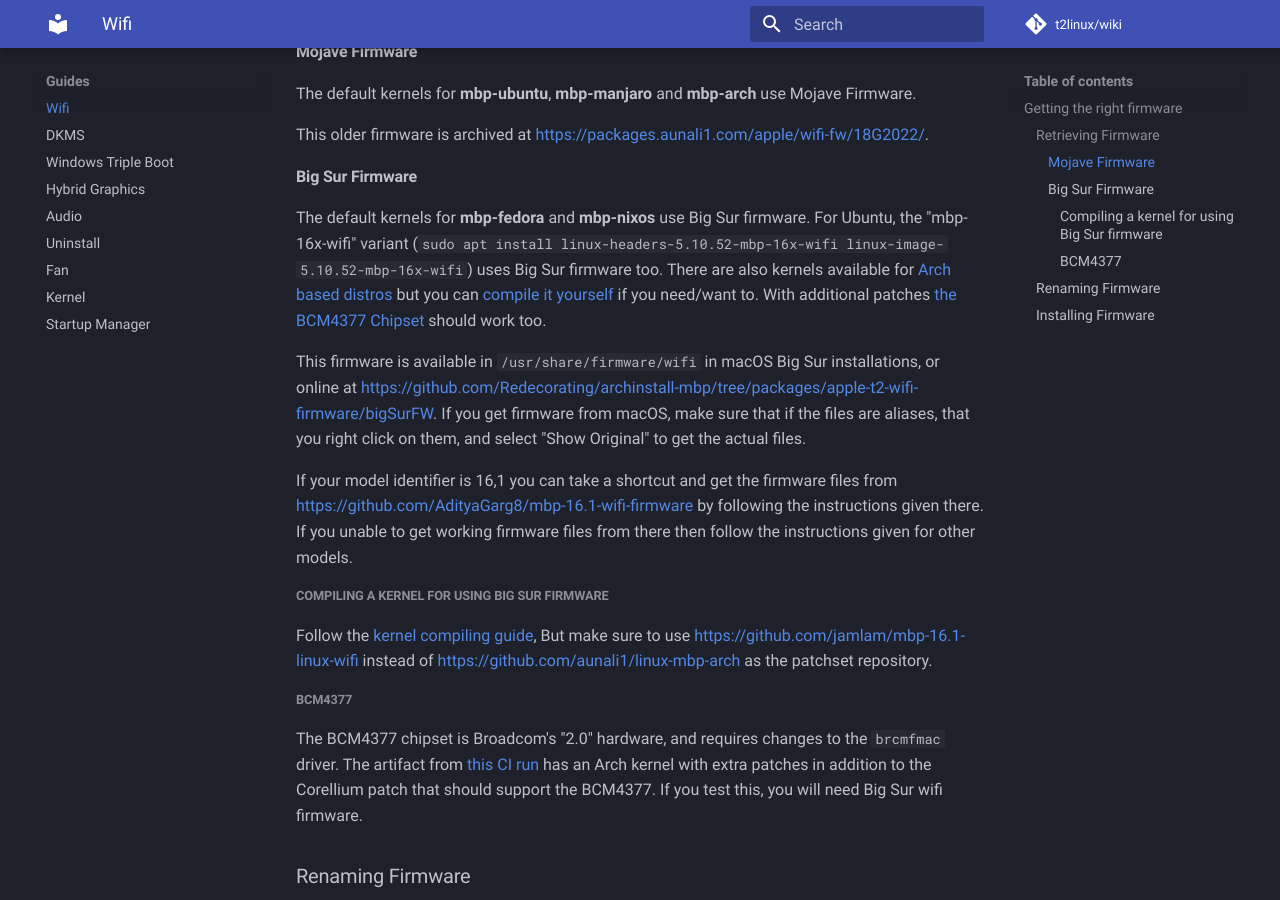
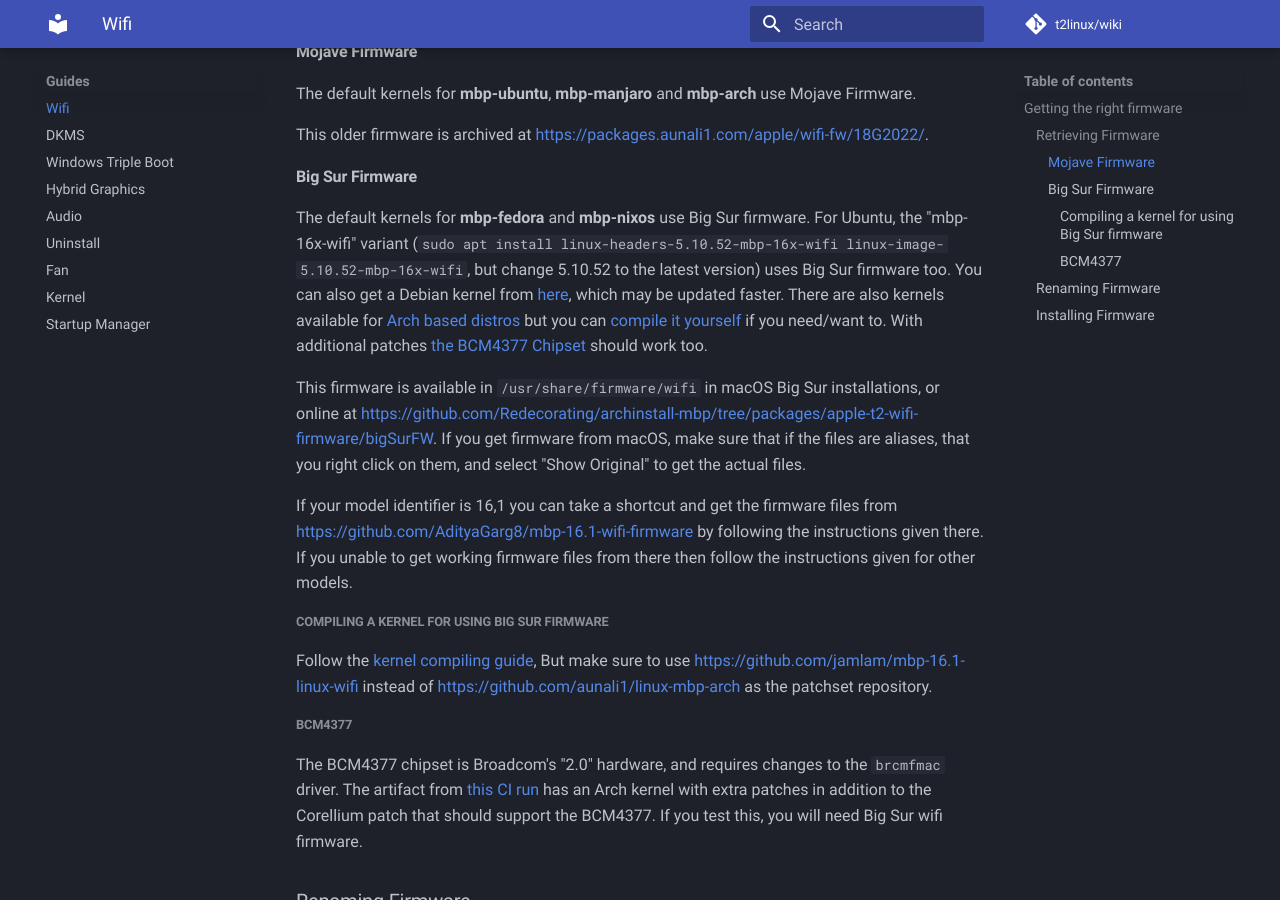
Before and after one commit to t2linux/wiki, an MkDocs documentation site: the page built from docs/guides/wifi.md, in a window 1280 px wide and 900 px high, scrolled down 2007 px. Built offline with MkDocs 1.6.1 and Material for MkDocs 9.7.7, drawn with Linux system fonts in a browser that asks for light colours; comment, search, counter and statistics services are not loaded.

Commit message:
wifi: add alternate kernel source

```diff
--- a/docs/guides/wifi.md
+++ b/docs/guides/wifi.md
@@ -69,7 +69,7 @@ This older firmware is archived at [https://packages.aunali1.com/apple/wifi-fw/1
 #### Big Sur Firmware
 
 The default kernels for **mbp-fedora** and **mbp-nixos** use Big Sur firmware. For
-Ubuntu, the "mbp-16x-wifi" variant (`sudo apt install linux-headers-5.10.52-mbp-16x-wifi linux-image-5.10.52-mbp-16x-wifi`) uses Big Sur firmware too. There are also
+Ubuntu, the "mbp-16x-wifi" variant (`sudo apt install linux-headers-5.10.52-mbp-16x-wifi linux-image-5.10.52-mbp-16x-wifi`, but change 5.10.52 to the latest version) uses Big Sur firmware too. You can also get a Debian kernel from [here](https://github.com/AdityaGarg8/mbp-16.x-ubuntu-kernel/releases), which may be updated faster. There are also
 kernels available for [Arch based distros](https://github.com/Redecorating/mbp-16.1-linux-wifi/releases)
 but you can [compile it yourself](#compiling-with-corelliums-patchset) if you need/want to.
 With additional patches [the BCM4377 Chipset](#BCM4377) should work too.
```
